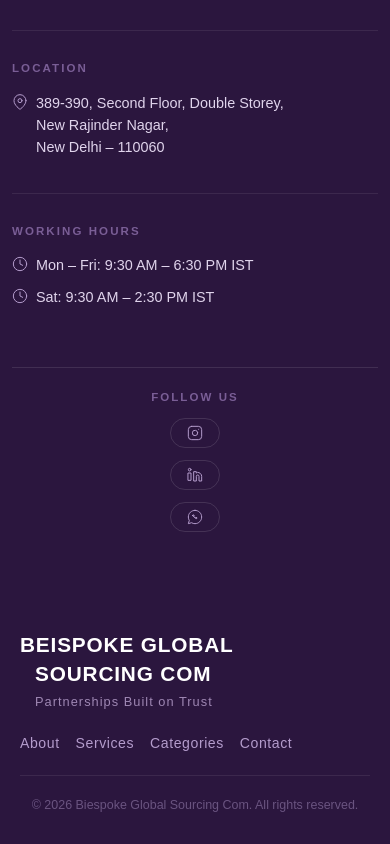
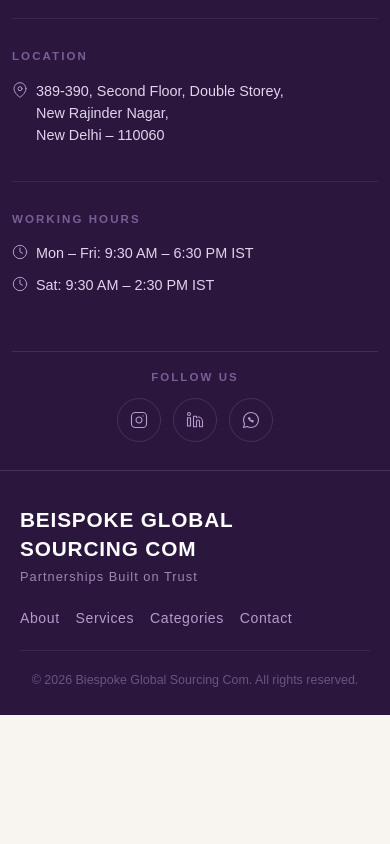
Before and after one commit to ShrenikGarg/Bespokee-Sourcing-Services, a website: page index.html in a window 390 px wide. Shown: the part 6001-6845 px from the top of the page. After the commit the page ends 6716 px from the top, so only its background shows below. Drawn offline with Linux system fonts and the light colour scheme.

Commit message:
Updated Mobile View

```diff
--- a/styles.css
+++ b/styles.css
@@ -1205,26 +1205,32 @@ textarea:focus{
 .follow-link{
   display:inline-flex;
   align-items:center;
-  gap:7px;
-  font-size:0.88rem;
+  justify-content:center;
+  width:44px;
+  height:44px;
   color:#e0d4ec;
   text-decoration:none;
-  padding:6px 16px;
-  border-radius:20px;
+  border-radius:50%;
   border:1px solid rgba(255,255,255,0.12);
-  transition:background .18s ease, border-color .18s ease, color .18s ease;
+  transition:background .18s ease, border-color .18s ease, color .18s ease, transform .18s ease;
 }
 
 .follow-link svg{
-  width:16px;
-  height:16px;
+  width:18px;
+  height:18px;
   flex-shrink:0;
   color:#b49ccc;
+  transition:color .18s ease;
 }
 
 .follow-link:hover{
   background:rgba(255,255,255,0.07);
   border-color:rgba(255,255,255,0.22);
+  color:#ffffff;
+  transform:translateY(-2px);
+}
+
+.follow-link:hover svg{
   color:#ffffff;
 }
 
@@ -1336,6 +1342,10 @@ textarea:focus{
     padding-bottom:20px;
     flex-wrap:wrap;
     gap:12px;
+  }
+  .footer-name1,
+  .footer-tagline{
+    margin-left:0;
   }
   .footer-links{
     flex-direction:row;
@@ -1684,8 +1694,26 @@ textarea:focus{
   }
 
   .follow-links{
-    flex-direction:column;
+    flex-direction:row;
     align-items:center;
+    justify-content:center;
+  }
+
+  /* Contact section and footer share the same background color, so on
+     mobile (where they stack with generous default padding) they read as
+     one undifferentiated block. Tighten the gap and add a visible seam. */
+  #contact{
+    padding:40px 0 32px;
+  }
+
+  .follow-bar{
+    margin-top:20px;
+    padding-top:16px;
+  }
+
+  .site-footer{
+    padding:32px 0 24px;
+    border-top:1px solid rgba(255,255,255,0.12);
   }
 
   /* Category pages: 2-col grid on mobile (compact cards) */
@@ -1796,6 +1824,6 @@ textarea:focus{
 
   /* Contact section */
   #contact{
-    padding:48px 0;
-  }
-}
+    padding:36px 0 28px;
+  }
+}
```
